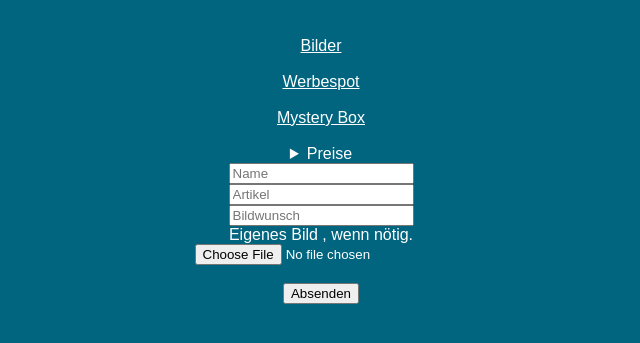
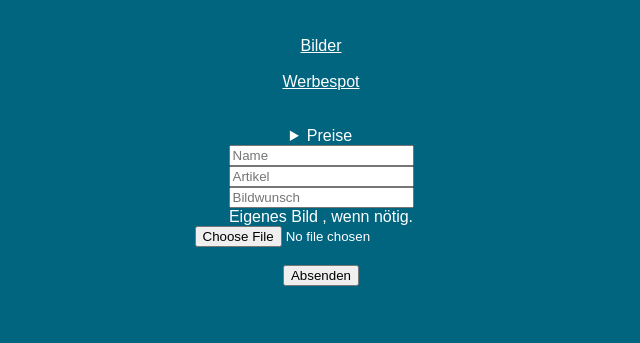
Before and after one commit to threeliveshop/threeliveshop, a plain HTML site: page index.html in a window 1280 px wide. Shown: the part 61-404 px from the top of the page, without its empty margins (319-959 px from the left). Drawn offline with Linux system fonts and the light colour scheme.

Commit message:
Update index.html

```diff
--- a/index.html
+++ b/index.html
@@ -22,7 +22,6 @@
         <a href="https://threeliveshop.github.io/threeliveshop/THREE%20LIVE%20Werbespot%202.mp4" style="color: white;">Werbespot</a>
         <br>
         <br>
-        <a href="https://threeliveshop.github.io/threeliveshop/Mystery%20Box.html" style="color: white;">Mystery Box</a>
     </center>
 <br>
     <center>
```
